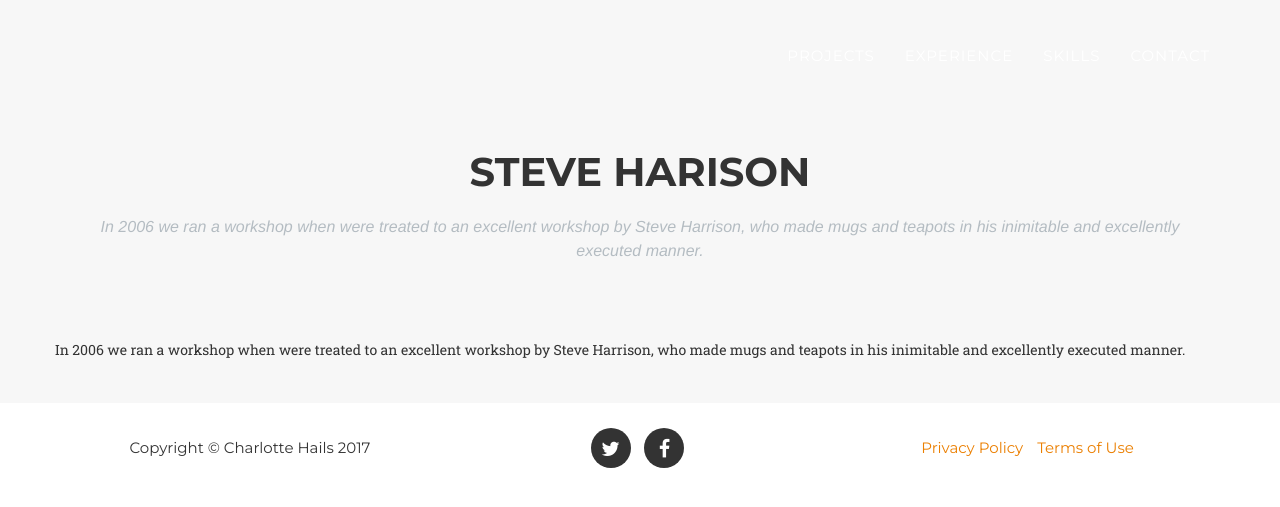
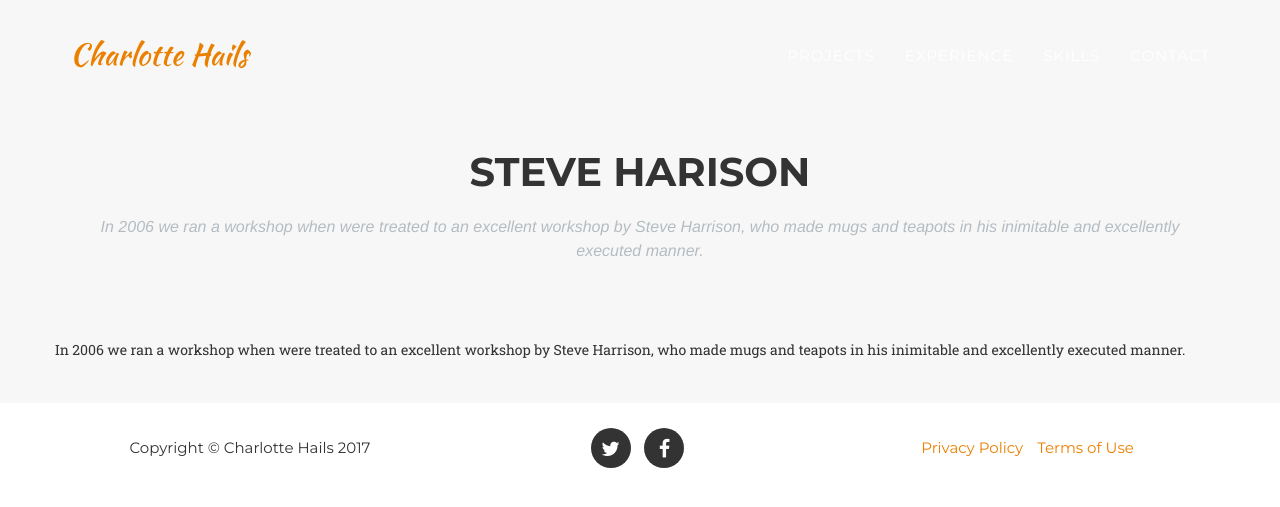
Before and after one commit to lottie189/TheBarnetCollection.org, a Jekyll site: the page built from steve-harrison.markdown, in a window 1280 px wide. Shown: the top 507 px of the page. Built offline with Jekyll 4.4.1, drawn with Linux system fonts in a browser that asks for light colours; some web fonts are replaced.

Commit message:
Adding a Home Navigation Button?

```diff
--- a/_includes/nav.html
+++ b/_includes/nav.html
@@ -10,8 +10,8 @@
                     <span class="icon-bar"></span>
                 </button>
 
-           <!-- <img src="{{'/img/logo.png' | prepend: site.baseurl }}" class="navbar-brand navbar-logo">
-            <a class="navbar-brand page-scroll" href="#page-top">{{site.title}}</a> -->
+           <!-- <img src="{{'/img/logo.png' | prepend: site.baseurl }}" class="navbar-brand navbar-logo"> -->
+            <a class="navbar-brand page-scroll" href="#page-top">{{site.title}}</a>
         </div>
 
         <!-- Collect the nav links, forms, and other content for toggling -->
```
